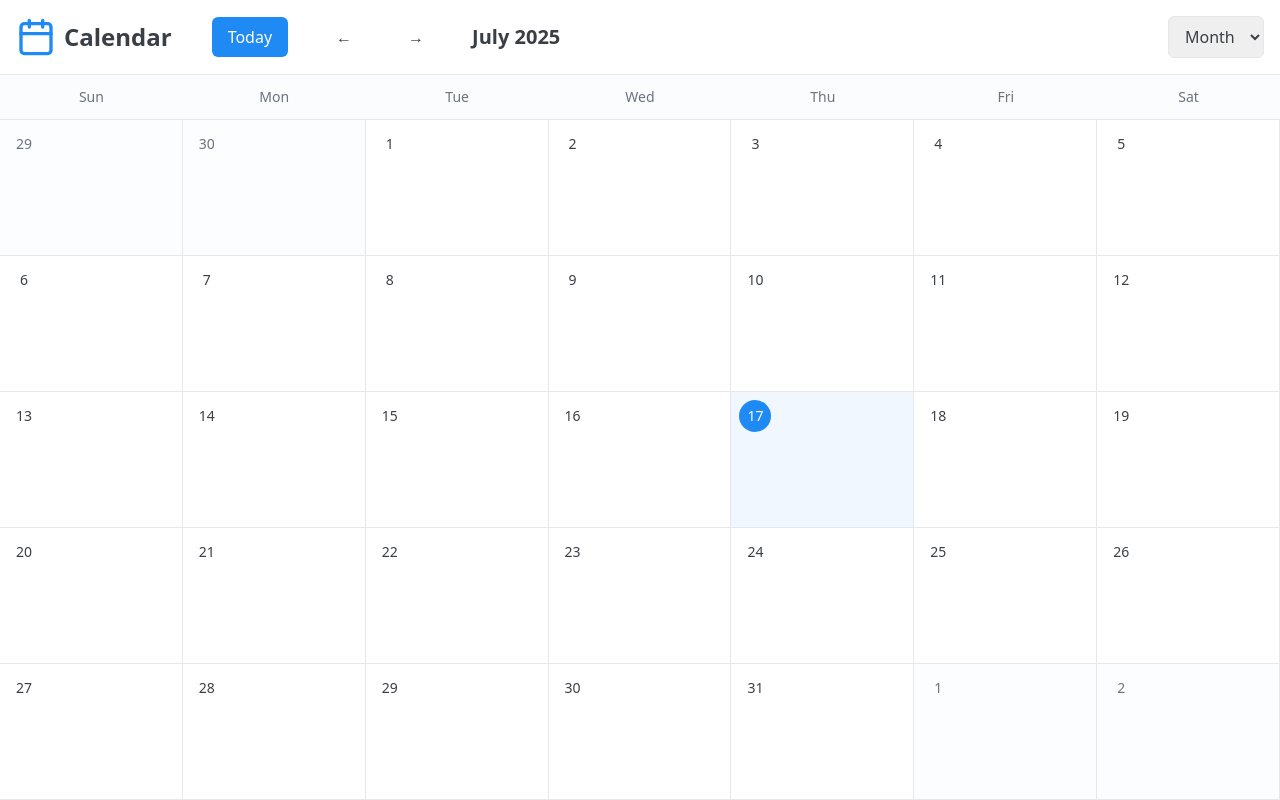
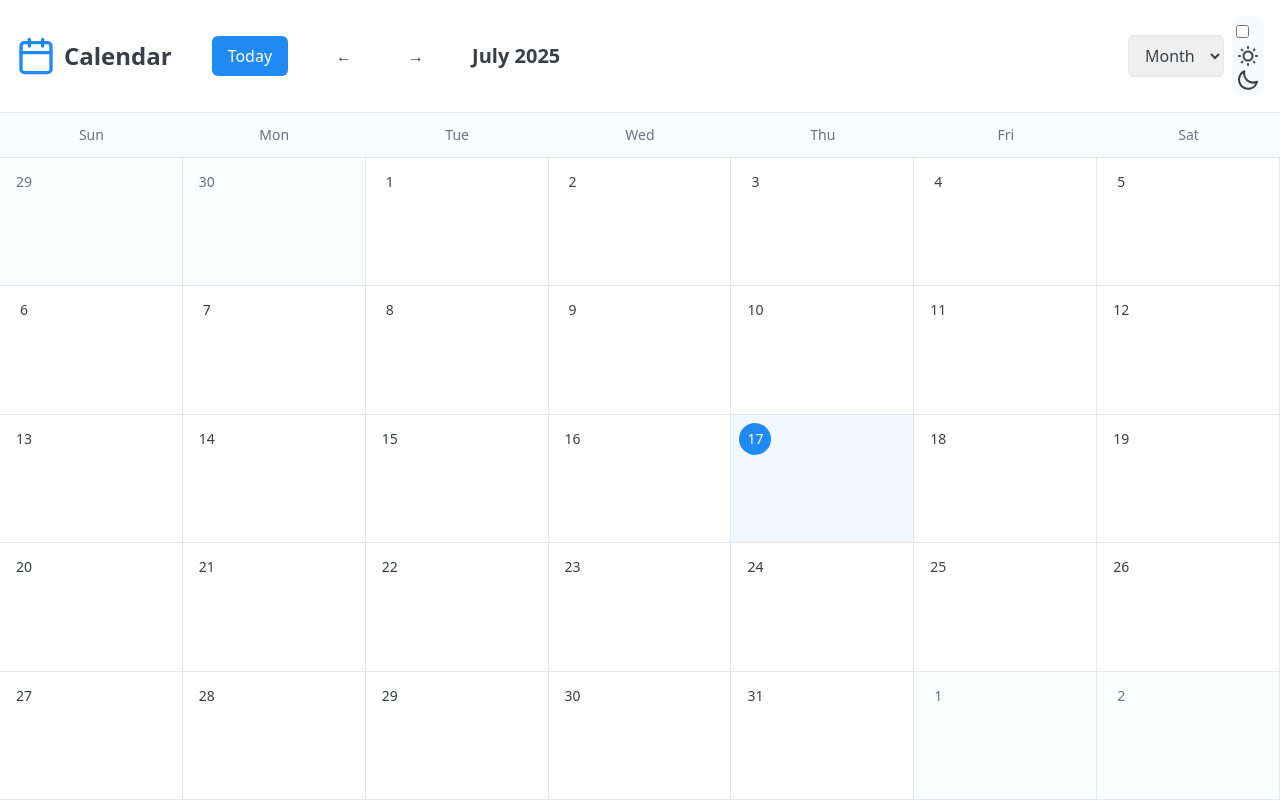
Before and after one commit to behnamac/calendar-clone-react-ui, a React (Vite) app: page / in a window 1280 px wide. Built offline with nearby package versions, Linux system fonts and the light colour scheme.

Commit message:
Add daisyUI for enhanced styling and integrate ThemeToggle with improved styling in Calendar components. Update Tailwind configuration to include daisyUI plugin and themes, enhancing overall UI consistency and user experience.

```diff
--- a/package.json
+++ b/package.json
@@ -40,6 +40,7 @@
     "class-variance-authority": "^0.7.0",
     "clsx": "^2.1.0",
     "cmdk": "^0.2.0",
+    "daisyui": "^5.0.50",
     "date-fns": "^3.3.1",
     "lucide-react": "^0.323.0",
     "react": "^18.2.0",
--- a/src/components/calendar/Calendar.tsx
+++ b/src/components/calendar/Calendar.tsx
@@ -3,6 +3,7 @@
 import { useLocalization } from "../../hooks/useLocalization";
 import CalendarView from "./CalendarView";
 import EventModal from "./EventModal";
+import { ThemeToggle } from "../ui/theme-toggle";
 import { CalendarIcon } from "lucide-react";
 
 interface CalendarContextValue {
@@ -110,6 +111,14 @@
             {localization?.calendar.calendarHeader.viewOptions.day}
           </option>
         </select>
+
+        {/* Theme toggle */}
+        <div className="flex items-center justify-center p-1 rounded-lg bg-muted/50">
+          <ThemeToggle
+            size="sm"
+            className="text-foreground hover:text-calendar-primary transition-colors"
+          />
+        </div>
       </div>
     </div>
   );
--- a/src/components/calendar/CalendarHeader.tsx
+++ b/src/components/calendar/CalendarHeader.tsx
@@ -141,8 +141,13 @@
           </Select>
         </div>
 
-        {/* Theme toggle */}
-        <ThemeToggle size="sm" />
+        {/* Theme toggle with better styling */}
+        <div className="flex items-center justify-center p-1 rounded-lg bg-muted/50">
+          <ThemeToggle
+            size="md"
+            className="text-foreground hover:text-calendar-primary transition-colors"
+          />
+        </div>
 
         <Button
           onClick={handleCreateEvent}
--- a/src/components/ui/theme-toggle.tsx
+++ b/src/components/ui/theme-toggle.tsx
@@ -1,6 +1,4 @@
 import React from "react";
-import { Moon, Sun } from "lucide-react";
-import { Button } from "./button";
 import { useTheme } from "../../contexts/ThemeContext";
 
 interface ThemeToggleProps {
@@ -15,24 +13,39 @@
   const { theme, toggleTheme } = useTheme();
 
   const sizeClasses = {
-    sm: "h-8 w-8",
-    md: "h-10 w-10",
-    lg: "h-12 w-12",
+    sm: "h-6 w-6",
+    md: "h-8 w-8",
+    lg: "h-10 w-10",
   };
 
   return (
-    <Button
-      variant="ghost"
-      size="sm"
-      onClick={toggleTheme}
-      className={`${sizeClasses[size]} p-0 ${className}`}
-      aria-label={`Switch to ${theme === "light" ? "dark" : "light"} mode`}
-    >
-      {theme === "light" ? (
-        <Moon className="h-5 w-5" />
-      ) : (
-        <Sun className="h-5 w-5" />
-      )}
-    </Button>
+    <label className={`swap swap-rotate ${className}`}>
+      {/* this hidden checkbox controls the state */}
+      <input
+        type="checkbox"
+        className="theme-controller"
+        checked={theme === "dark"}
+        onChange={toggleTheme}
+        aria-label={`Switch to ${theme === "light" ? "dark" : "light"} mode`}
+      />
+
+      {/* sun icon */}
+      <svg
+        className={`swap-off ${sizeClasses[size]} fill-current`}
+        xmlns="http://www.w3.org/2000/svg"
+        viewBox="0 0 24 24"
+      >
+        <path d="M5.64,17l-.71.71a1,1,0,0,0,0,1.41,1,1,0,0,0,1.41,0l.71-.71A1,1,0,0,0,5.64,17ZM5,12a1,1,0,0,0-1-1H3a1,1,0,0,0,0,2H4A1,1,0,0,0,5,12Zm7-7a1,1,0,0,0,1-1V3a1,1,0,0,0-2,0V4A1,1,0,0,0,12,5ZM5.64,7.05a1,1,0,0,0,.7.29,1,1,0,0,0,.71-.29,1,1,0,0,0,0-1.41l-.71-.71A1,1,0,0,0,4.93,6.34Zm12,.29a1,1,0,0,0,.7-.29l.71-.71a1,1,0,1,0-1.41-1.41L17,5.64a1,1,0,0,0,0,1.41A1,1,0,0,0,17.66,7.34ZM21,11H20a1,1,0,0,0,0,2h1a1,1,0,0,0,0-2Zm-9,8a1,1,0,0,0-1,1v1a1,1,0,0,0,2,0V20A1,1,0,0,0,12,19ZM18.36,17A1,1,0,0,0,17,18.36l.71.71a1,1,0,0,0,1.41,0,1,1,0,0,0,0-1.41ZM12,6.5A5.5,5.5,0,1,0,17.5,12,5.51,5.51,0,0,0,12,6.5Zm0,9A3.5,3.5,0,1,1,15.5,12,3.5,3.5,0,0,1,12,15.5Z" />
+      </svg>
+
+      {/* moon icon */}
+      <svg
+        className={`swap-on ${sizeClasses[size]} fill-current`}
+        xmlns="http://www.w3.org/2000/svg"
+        viewBox="0 0 24 24"
+      >
+        <path d="M21.64,13a1,1,0,0,0-1.05-.14,8.05,8.05,0,0,1-3.37.73A8.15,8.15,0,0,1,9.08,5.49a8.59,8.59,0,0,1,.25-2A1,1,0,0,0,8,2.36,10.14,10.14,0,1,0,22,14.05,1,1,0,0,0,21.64,13Zm-9.5,6.69A8.14,8.14,0,0,1,7.08,5.22v.27A10.15,10.15,0,0,0,17.22,15.63a9.79,9.79,0,0,0,2.1-.22A8.11,8.11,0,0,1,12.14,19.73Z" />
+      </svg>
+    </label>
   );
 };
--- a/tailwind.config.ts
+++ b/tailwind.config.ts
@@ -12,115 +12,125 @@
   theme: {
     container: {
       center: true,
-			padding: '2rem',
+      padding: "2rem",
       screens: {
-				'2xl': '1400px'
-			}
+        "2xl": "1400px",
+      },
     },
     extend: {
       colors: {
-				border: 'hsl(var(--border))',
-				input: 'hsl(var(--input))',
-				ring: 'hsl(var(--ring))',
-				background: 'hsl(var(--background))',
-				foreground: 'hsl(var(--foreground))',
+        border: "hsl(var(--border))",
+        input: "hsl(var(--input))",
+        ring: "hsl(var(--ring))",
+        background: "hsl(var(--background))",
+        foreground: "hsl(var(--foreground))",
         primary: {
-					DEFAULT: 'hsl(var(--primary))',
-					foreground: 'hsl(var(--primary-foreground))'
+          DEFAULT: "hsl(var(--primary))",
+          foreground: "hsl(var(--primary-foreground))",
         },
         secondary: {
-					DEFAULT: 'hsl(var(--secondary))',
-					foreground: 'hsl(var(--secondary-foreground))'
+          DEFAULT: "hsl(var(--secondary))",
+          foreground: "hsl(var(--secondary-foreground))",
         },
         destructive: {
-					DEFAULT: 'hsl(var(--destructive))',
-					foreground: 'hsl(var(--destructive-foreground))'
+          DEFAULT: "hsl(var(--destructive))",
+          foreground: "hsl(var(--destructive-foreground))",
         },
         muted: {
-					DEFAULT: 'hsl(var(--muted))',
-					foreground: 'hsl(var(--muted-foreground))'
+          DEFAULT: "hsl(var(--muted))",
+          foreground: "hsl(var(--muted-foreground))",
         },
         accent: {
-					DEFAULT: 'hsl(var(--accent))',
-					foreground: 'hsl(var(--accent-foreground))'
+          DEFAULT: "hsl(var(--accent))",
+          foreground: "hsl(var(--accent-foreground))",
         },
         popover: {
-					DEFAULT: 'hsl(var(--popover))',
-					foreground: 'hsl(var(--popover-foreground))'
+          DEFAULT: "hsl(var(--popover))",
+          foreground: "hsl(var(--popover-foreground))",
         },
         card: {
-					DEFAULT: 'hsl(var(--card))',
-					foreground: 'hsl(var(--card-foreground))'
+          DEFAULT: "hsl(var(--card))",
+          foreground: "hsl(var(--card-foreground))",
         },
         sidebar: {
-					DEFAULT: 'hsl(var(--sidebar-background))',
-					foreground: 'hsl(var(--sidebar-foreground))',
-					primary: 'hsl(var(--sidebar-primary))',
-					'primary-foreground': 'hsl(var(--sidebar-primary-foreground))',
-					accent: 'hsl(var(--sidebar-accent))',
-					'accent-foreground': 'hsl(var(--sidebar-accent-foreground))',
-					border: 'hsl(var(--sidebar-border))',
-					ring: 'hsl(var(--sidebar-ring))'
+          DEFAULT: "hsl(var(--sidebar-background))",
+          foreground: "hsl(var(--sidebar-foreground))",
+          primary: "hsl(var(--sidebar-primary))",
+          "primary-foreground": "hsl(var(--sidebar-primary-foreground))",
+          accent: "hsl(var(--sidebar-accent))",
+          "accent-foreground": "hsl(var(--sidebar-accent-foreground))",
+          border: "hsl(var(--sidebar-border))",
+          ring: "hsl(var(--sidebar-ring))",
         },
         // Calendar specific colors
         calendar: {
-					primary: 'hsl(var(--calendar-primary))',
-					'primary-hover': 'hsl(var(--calendar-primary-hover))',
-					'primary-light': 'hsl(var(--calendar-primary-light))',
-					border: 'hsl(var(--calendar-border))',
-					hover: 'hsl(var(--calendar-hover))',
-					today: 'hsl(var(--calendar-today))',
-					'other-month': 'hsl(var(--calendar-other-month))'
+          primary: "hsl(var(--calendar-primary))",
+          "primary-hover": "hsl(var(--calendar-primary-hover))",
+          "primary-light": "hsl(var(--calendar-primary-light))",
+          border: "hsl(var(--calendar-border))",
+          hover: "hsl(var(--calendar-hover))",
+          today: "hsl(var(--calendar-today))",
+          "other-month": "hsl(var(--calendar-other-month))",
         },
         event: {
-					blue: 'hsl(var(--event-blue))',
-					green: 'hsl(var(--event-green))',
-					red: 'hsl(var(--event-red))',
-					purple: 'hsl(var(--event-purple))',
-					orange: 'hsl(var(--event-orange))'
-				}
+          blue: "hsl(var(--event-blue))",
+          green: "hsl(var(--event-green))",
+          red: "hsl(var(--event-red))",
+          purple: "hsl(var(--event-purple))",
+          orange: "hsl(var(--event-orange))",
+        },
       },
       boxShadow: {
-				'calendar': 'var(--shadow-calendar)',
-				'event': 'var(--shadow-event)',
-				'modal': 'var(--shadow-modal)'
+        calendar: "var(--shadow-calendar)",
+        event: "var(--shadow-event)",
+        modal: "var(--shadow-modal)",
       },
       backgroundImage: {
-				'gradient-primary': 'var(--gradient-primary)',
-				'gradient-subtle': 'var(--gradient-subtle)'
+        "gradient-primary": "var(--gradient-primary)",
+        "gradient-subtle": "var(--gradient-subtle)",
       },
       transitionTimingFunction: {
-				'smooth': 'var(--transition-smooth)',
-				'spring': 'var(--transition-spring)'
+        smooth: "var(--transition-smooth)",
+        spring: "var(--transition-spring)",
       },
       borderRadius: {
-				lg: 'var(--radius)',
-				md: 'calc(var(--radius) - 2px)',
-				sm: 'calc(var(--radius) - 4px)'
+        lg: "var(--radius)",
+        md: "calc(var(--radius) - 2px)",
+        sm: "calc(var(--radius) - 4px)",
       },
       keyframes: {
-				'accordion-down': {
+        "accordion-down": {
           from: {
-						height: '0'
+            height: "0",
           },
           to: {
-						height: 'var(--radix-accordion-content-height)'
-					}
+            height: "var(--radix-accordion-content-height)",
           },
-				'accordion-up': {
+        },
+        "accordion-up": {
           from: {
-						height: 'var(--radix-accordion-content-height)'
+            height: "var(--radix-accordion-content-height)",
           },
           to: {
-						height: '0'
-					}
-				}
+            height: "0",
+          },
+        },
       },
       animation: {
-				'accordion-down': 'accordion-down 0.2s ease-out',
-				'accordion-up': 'accordion-up 0.2s ease-out'
-			}
-		}
+        "accordion-down": "accordion-down 0.2s ease-out",
+        "accordion-up": "accordion-up 0.2s ease-out",
       },
-	plugins: [require("tailwindcss-animate")],
+    },
+  },
+  plugins: [require("tailwindcss-animate"), require("daisyui")],
+  daisyui: {
+    themes: ["light", "dark"],
+    darkTheme: "dark",
+    base: true,
+    styled: true,
+    utils: true,
+    prefix: "",
+    logs: true,
+    themeRoot: ":root",
+  },
 } satisfies Config;
```
Also changed, not shown: public/calender-day-love-svgrepo-com.svg (added), 1 other file (tests, documents, lock files or other folders). Lines whose indentation alone changed are shown as unchanged.
